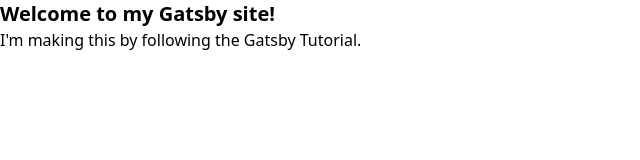
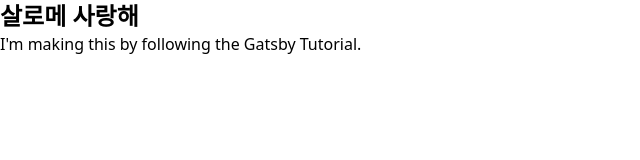
Before and after one commit to bibibush/my-blog, a Gatsby site: page / in a window 1280 px wide. Shown: the whole page, without its empty margins (0-640 px from the left). Built offline with nearby package versions, Linux system fonts and the light colour scheme; Gatsby itself is replaced by a stand-in of ours.

Commit message:
조금의 커스터마이징

```diff
--- a/src/pages/index.tsx
+++ b/src/pages/index.tsx
@@ -4,7 +4,7 @@
 const IndexPage: React.FC<PageProps> = () => {
   return (
     <main>
-      <h1 className="text-xl font-bold">Welcome to my Gatsby site!</h1>
+      <h1 className="text-2xl font-bold">살로메 사랑해</h1>
       <p>I'm making this by following the Gatsby Tutorial.</p>
     </main>
   );
```
